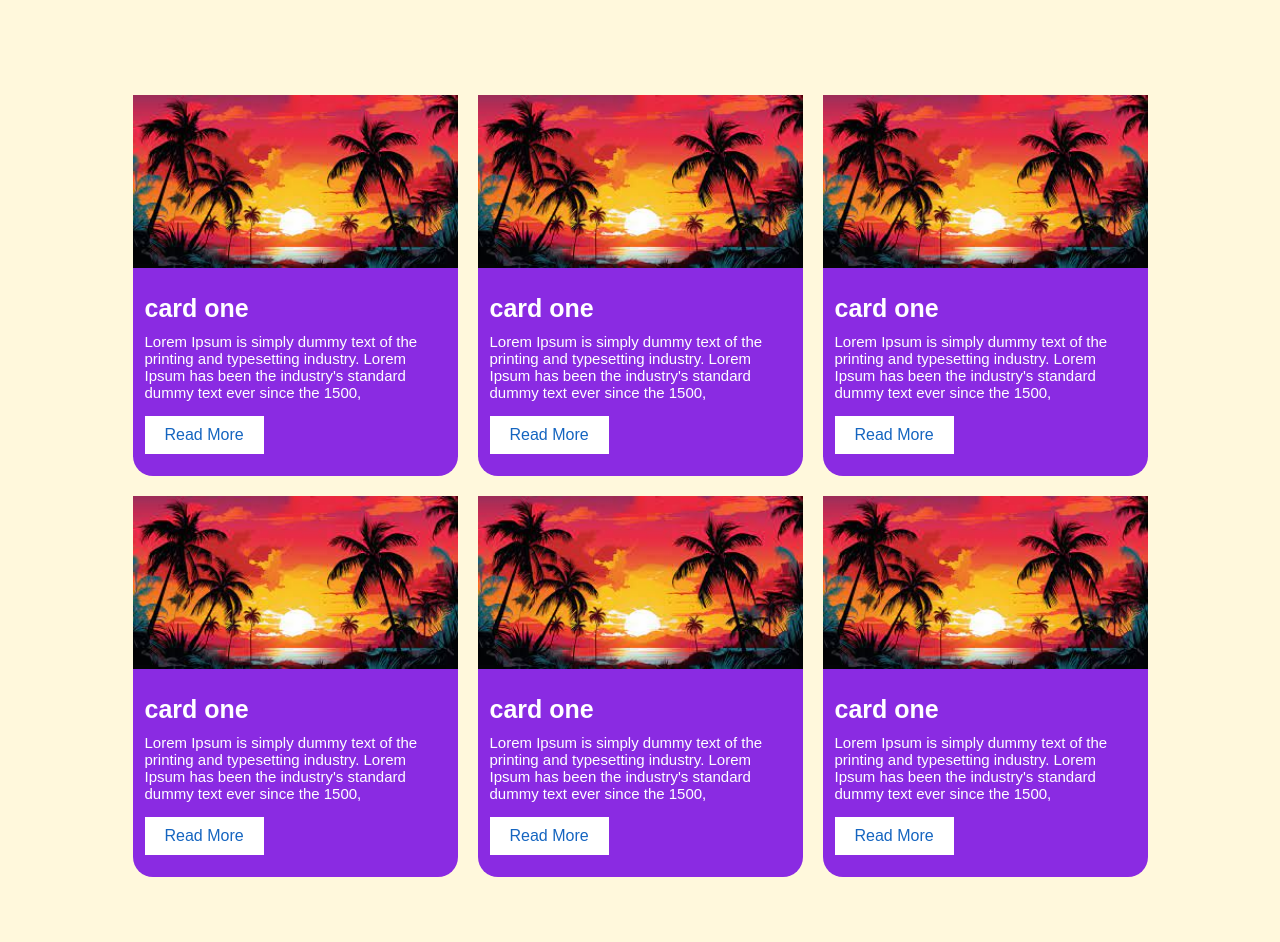
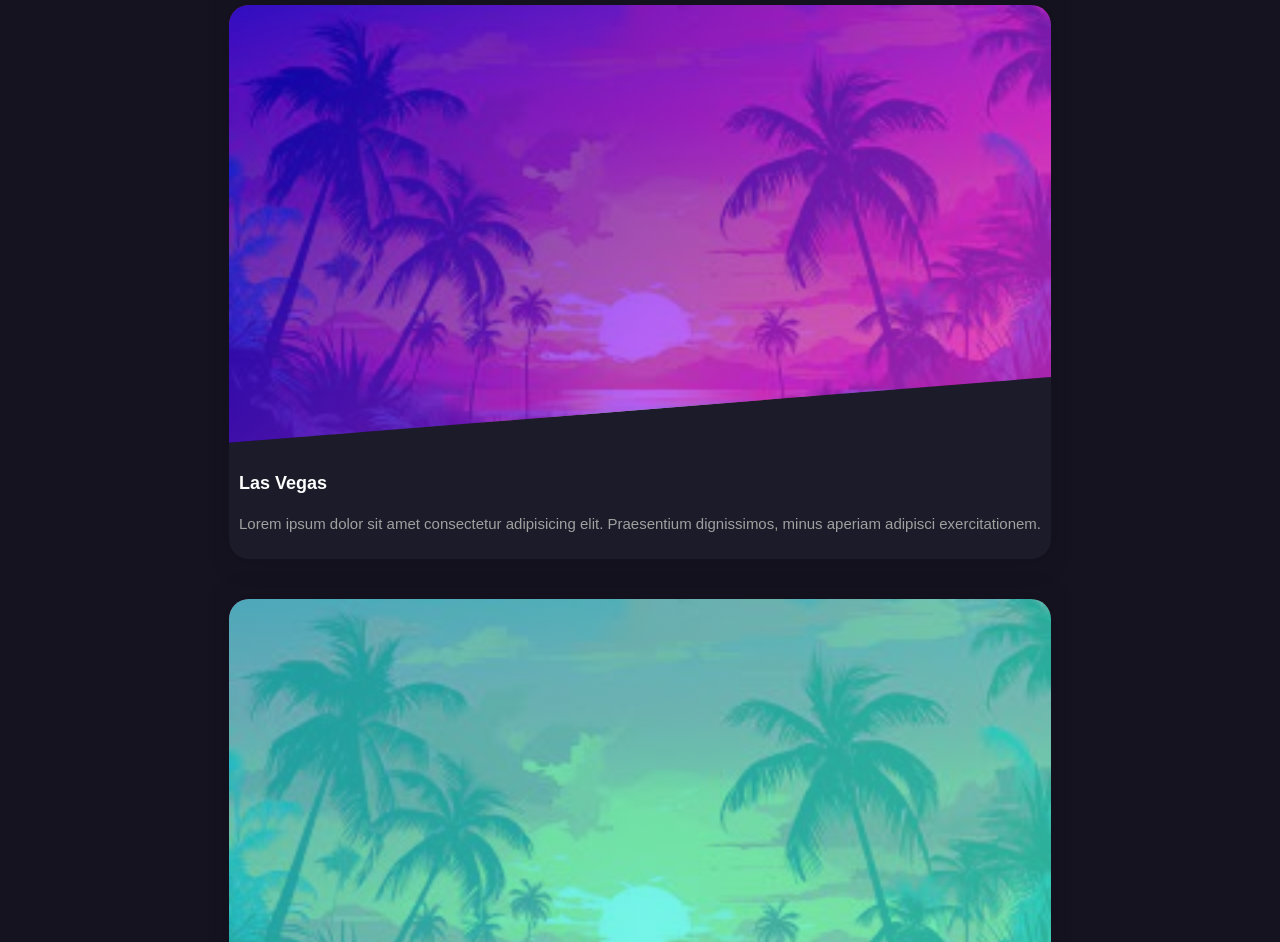
Before and after one commit to Ganja0003/admin-dashboard, a plain HTML site: page index.html in a window 1280 px wide. Shown: the part 52-994 px from the top of the page. Before the commit the page ends 939 px from the top, so only its background shows below. Drawn offline with Linux system fonts and the light colour scheme.

Commit message:
im done with the cards part

```diff
--- a/index.html
+++ b/index.html
@@ -17,63 +17,69 @@
     <div class="main">
         <div class="projects">
        <h1>Your projects</h1>
-       <div class="card-container">
+       <div class="cards">
 
-        <div class="card">
-            <img src="img/pro.jpeg" alt="">
-            <div class="card-content">
-                <h2>card one</h2>
-                <p>Lorem Ipsum is simply dummy text of the printing and typesetting industry. Lorem Ipsum has been the industry's standard dummy text ever since the 1500,</p>
-                <a href="">Read More</a>
+        <div class="card card1">
+            <div class="container">
+                <img src="img/pro.jpeg" alt="las vegas">
+            </div>
+            <div class="details">
+                <h3>Las Vegas</h3>
+                <p>Lorem ipsum dolor sit amet consectetur adipisicing elit. Praesentium dignissimos, minus aperiam adipisci exercitationem.</p>
             </div>
         </div>
 
-        <div class="card">
-            <img src="img/pro.jpeg" alt="">
-            <div class="card-content">
-                <h2>card one</h2>
-                <p>Lorem Ipsum is simply dummy text of the printing and typesetting industry. Lorem Ipsum has been the industry's standard dummy text ever since the 1500,</p>
-                <a href="">Read More</a>
+        <div class="card card2">
+            <div class="container">
+                <img src="img/pro.jpeg" alt="New York">
+            </div>
+            <div class="details">
+                <h3>New York</h3>
+                <p>Lorem ipsum dolor sit amet consectetur adipisicing elit. Praesentium dignissimos, minus aperiam adipisci exercitationem.</p>
             </div>
         </div>
 
-        <div class="card">
-            <img src="img/pro.jpeg" alt="">
-            <div class="card-content">
-                <h2>card one</h2>
-                <p>Lorem Ipsum is simply dummy text of the printing and typesetting industry. Lorem Ipsum has been the industry's standard dummy text ever since the 1500,</p>
-                <a href="">Read More</a>
+        <div class="card card3">
+            <div class="container">
+                <img src="img/pro.jpeg" alt="Singapore">
+            </div>
+            <div class="details">
+                <h3>Singapore</h3>
+                <p>Lorem ipsum dolor sit amet consectetur adipisicing elit. Praesentium dignissimos, minus aperiam adipisci exercitationem.</p>
             </div>
         </div>
 
-        <div class="card">
-            <img src="img/pro.jpeg" alt="">
-            <div class="card-content">
-                <h2>card one</h2>
-                <p>Lorem Ipsum is simply dummy text of the printing and typesetting industry. Lorem Ipsum has been the industry's standard dummy text ever since the 1500,</p>
-                <a href="">Read More</a>
+        <div class="card card1">
+            <div class="container">
+                <img src="img/pro.jpeg" alt="las vegas">
+            </div>
+            <div class="details">
+                <h3>Las Vegas</h3>
+                <p>Lorem ipsum dolor sit amet consectetur adipisicing elit. Praesentium dignissimos, minus aperiam adipisci exercitationem.</p>
             </div>
         </div>
 
-        <div class="card">
-            <img src="img/pro.jpeg" alt="">
-            <div class="card-content">
-                <h2>card one</h2>
-                <p>Lorem Ipsum is simply dummy text of the printing and typesetting industry. Lorem Ipsum has been the industry's standard dummy text ever since the 1500,</p>
-                <a href="">Read More</a>
+        <div class="card card1">
+            <div class="container">
+                <img src="img/pro.jpeg" alt="las vegas">
+            </div>
+            <div class="details">
+                <h3>Las Vegas</h3>
+                <p>Lorem ipsum dolor sit amet consectetur adipisicing elit. Praesentium dignissimos, minus aperiam adipisci exercitationem.</p>
             </div>
         </div>
 
-        <div class="card">
-            <img src="img/pro.jpeg" alt="">
-            <div class="card-content">
-                <h2>card one</h2>
-                <p>Lorem Ipsum is simply dummy text of the printing and typesetting industry. Lorem Ipsum has been the industry's standard dummy text ever since the 1500,</p>
-                <a href="">Read More</a>
+        <div class="card card1">
+            <div class="container">
+                <img src="img/pro.jpeg" alt="las vegas">
+            </div>
+            <div class="details">
+                <h3>Las Vegas</h3>
+                <p>Lorem ipsum dolor sit amet consectetur adipisicing elit. Praesentium dignissimos, minus aperiam adipisci exercitationem.</p>
             </div>
         </div>
 
-       </div>
+    </div>
         </div>
         <div class="anouncement">
 
--- a/styles.css
+++ b/styles.css
@@ -1,61 +1,78 @@
 *{
-    margin: 0px;
-    padding: 0px;
+    padding: 0;
+    margin: 0;
     box-sizing: border-box;
-    font-family: sans-serif;
 }
-
 body{
-    background-color: cornsilk;
+    background-color: #151320;
+    height: 100vh;
+    display: grid;
+    place-items: center center;
+    font-family: 'Poppins',sans-serif;
 }
-
-.card-container{
-    display: flex;
-    justify-content: center;
-    flex-wrap: wrap;
-    margin-top: 100px;
-
+.cards{
+    display: grid;
+    grid-template-columns: repeat(auto-fit,minmax(400px,1fr));
+    padding: 20px;
+    grid-gap: 40px;
 }
-
 .card{
-    width: 325px;
-    background-color: blueviolet;
-    margin: 10px;
-    transition:transform 0.5s ease, background-color 0.4s ease;
+    background-color: #1c1b29;
     border-radius: 20px;
+    box-shadow: 0 0 30px rgba(0,0,0,0.18);
 }
-.card:hover{
-    transform: translateY(-15px);
-    background-color: #2196f3;
+.container{
+    position: relative;
+    clip-path: polygon(0 0,100% 0, 100% 85%, 0 100%);
 }
-.card img{
+img{
     width: 100%;
-    max-height: 200px;
-    object-fit: cover;
-    margin-bottom: 10px;
+    display: block;
+    border-radius: 20px 20px 0 0;
 }
-
-.card-content{
-    padding: 12px;
-    color: #fff;
+.container:after{
+    content: "";
+    height: 100%;
+    width: 100%;
+    position: absolute;
+    top: 0;
+    left: 0;
+    border-radius: 20px 20px 0 0;
+    opacity: 0.7;
 }
-
-.card-content h2 {
-    font-size: 25px;
-    margin-bottom: 10px;
+.card1>.container:after{
+    background-image: linear-gradient(
+        135deg,
+        #0100ec,
+        #fb36f4
+    );
 }
-
-.card-content p {
+.card2>.container:after{
+    background-image: linear-gradient(
+        135deg,
+        #2bdce3,
+        #42ffdb
+    );
+}
+.card3>.container:after{
+    background-image: linear-gradient(
+        135deg,
+        #ffab1d,
+        #f8501c
+    );
+}
+.details{
+    padding: 20px 10px;
+}
+.details>h3{
+    color: #ffffff;
+    font-weight: 600;
+    font-size: 18px;
+    margin: 10px 0 15px 0;
+}
+.details>p{
+    color: #a0a0a0;
     font-size: 15px;
-    margin-bottom: 15px;
+    line-height: 30px;
+    font-weight: 400;
 }
-
-.card-content a {
-    text-decoration: none;
-    font-size: 16px;
-    display: inline-block;
-    padding: 10px 20px;
-    background-color: #fff;
-    color: #1565c0;
-    margin-bottom: 10px;
-}
```
